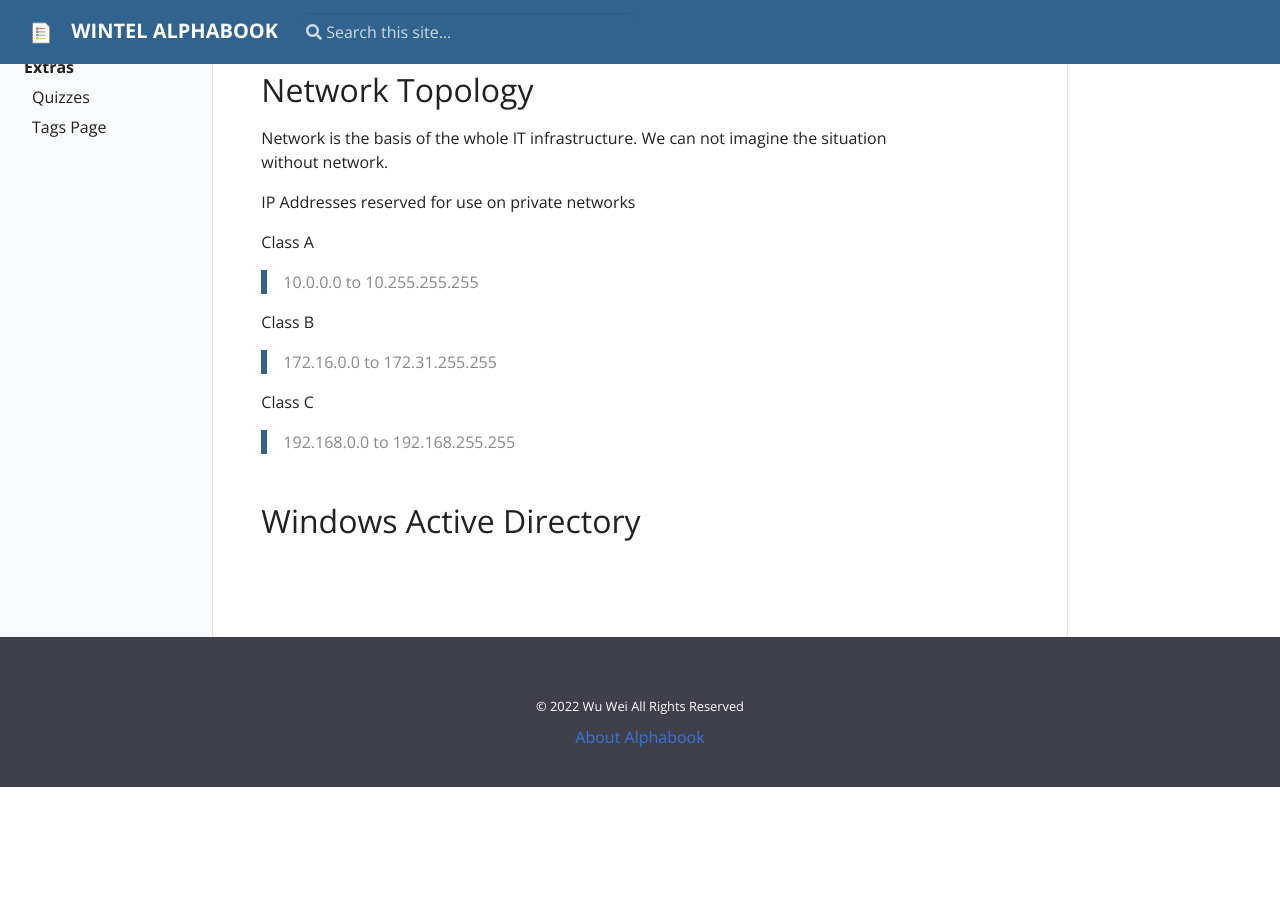
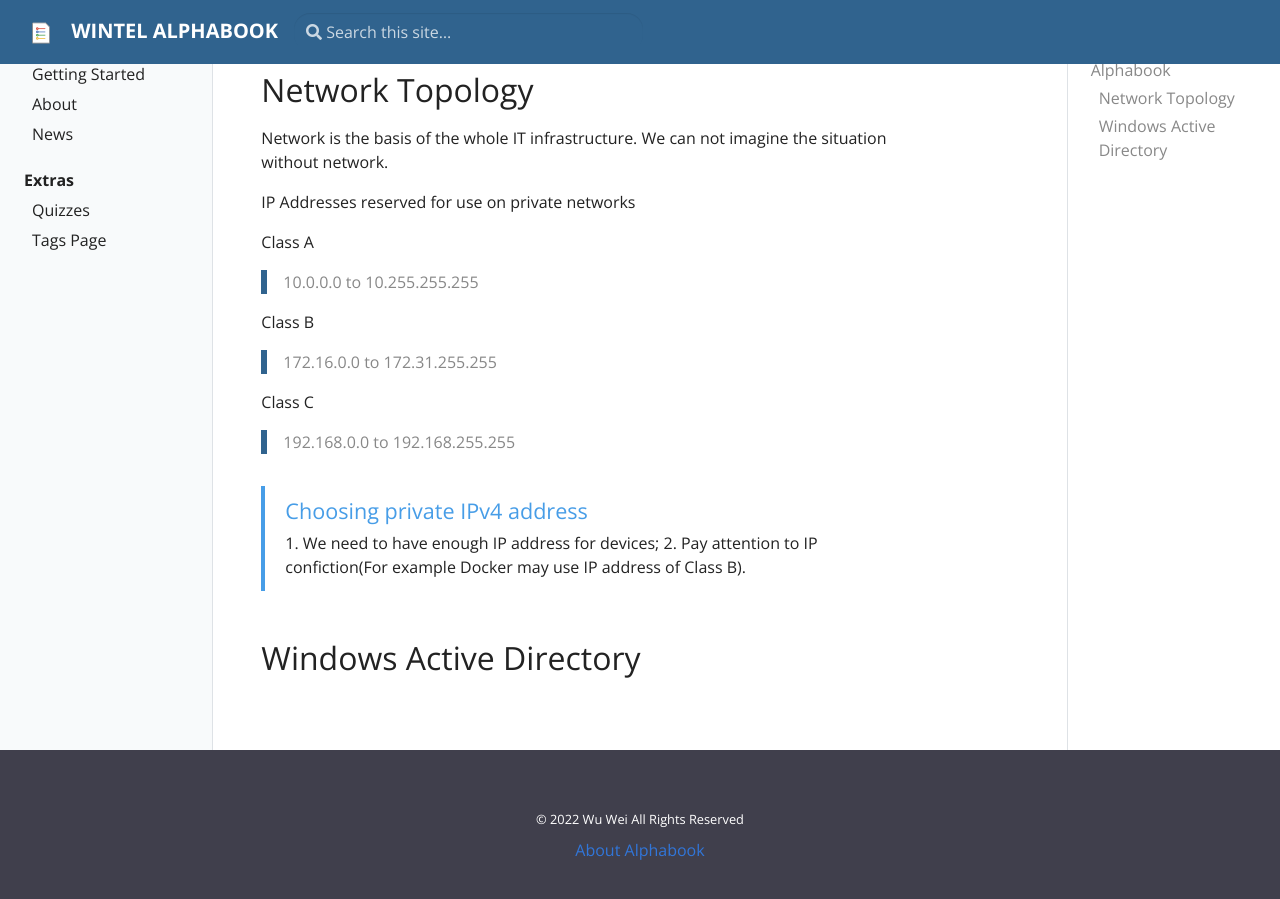
Before and after one commit to SMEwintel/SMEwintel.github.io, a Jekyll site: the page built from pages/index.md, in a window 1280 px wide and 900 px high, scrolled down 247 px. Built offline with Jekyll 4.4.1, drawn with Linux system fonts in a browser that asks for light colours; before the commit the page ends 1034 px from its top, so only the background shows below that.

Commit message:
Update index.md

```diff
--- a/pages/index.md
+++ b/pages/index.md
@@ -27,4 +27,6 @@ Class B
 Class C
 >192.168.0.0 to 192.168.255.255
 
+{% include alert.html type="info" title="Choosing private IPv4 address" content="1. We need to have enough IP address for devices; 2. Pay attention to IP confiction(For example Docker may use IP address of Class B)." %}
+
 ## Windows Active Directory
```
